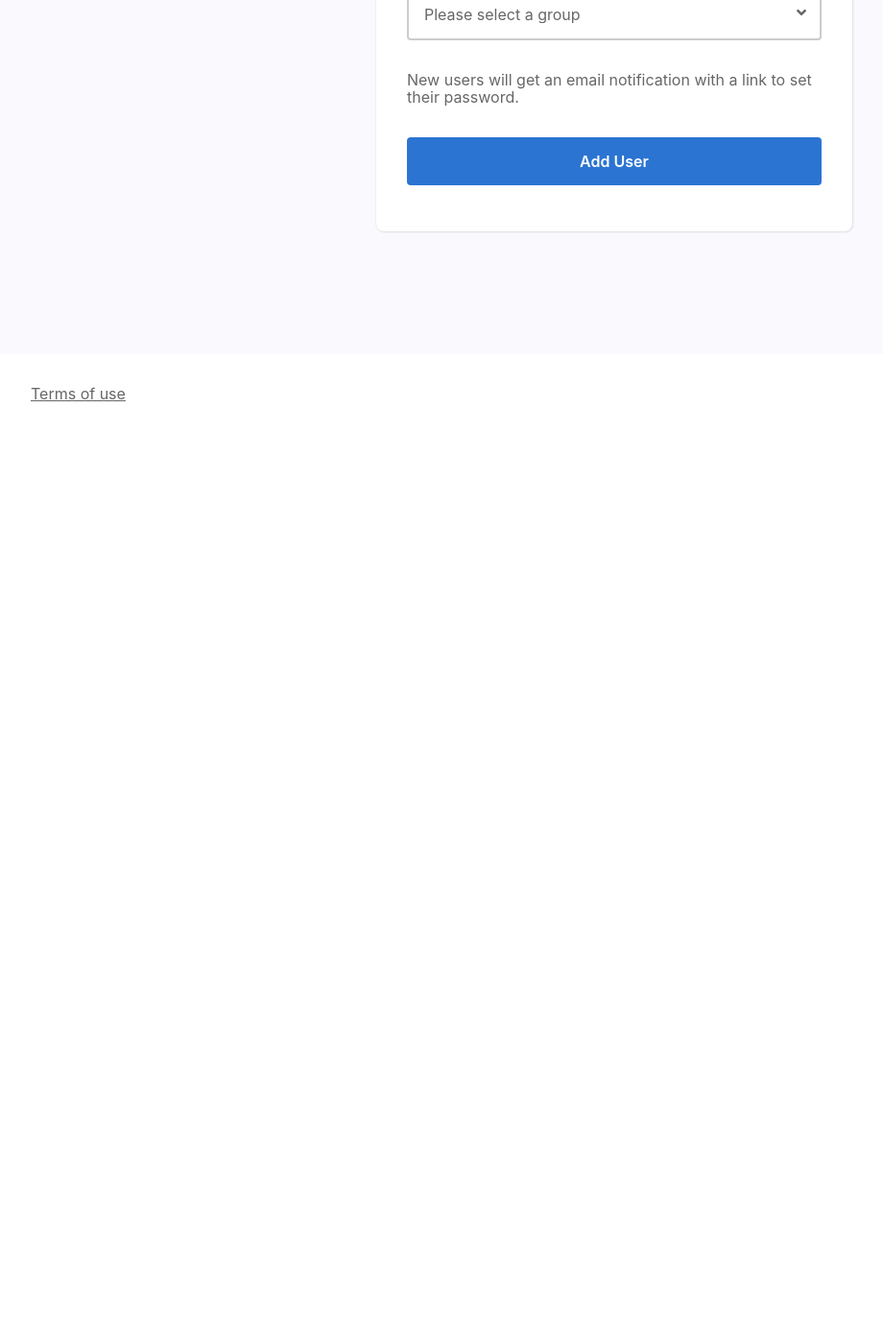
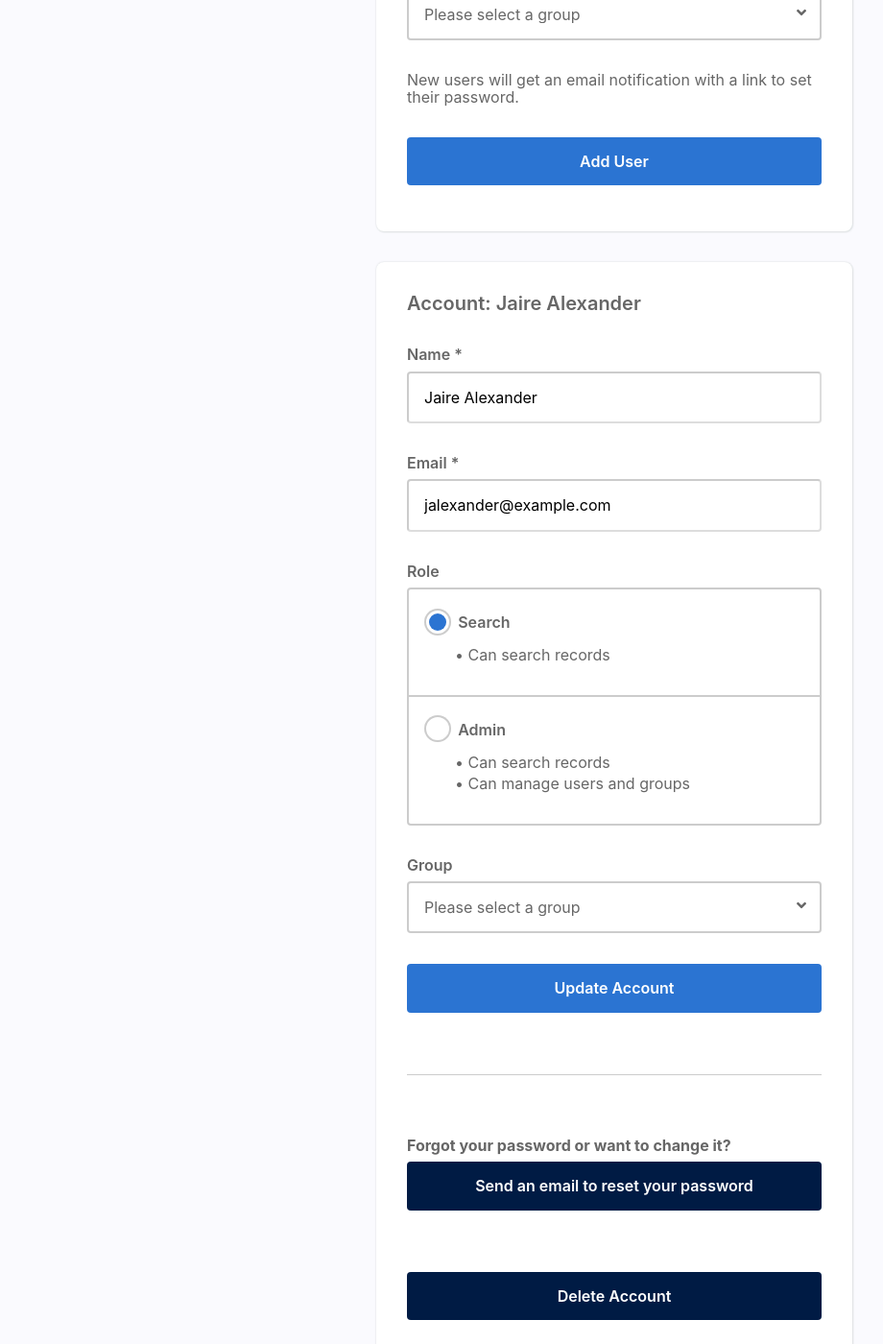
Before and after one commit to hmarcks/expunge-pdx-frontend, a Jekyll site: the page built from admin/edit-user.html, in a window 1280 px wide and 1400 px high, scrolled down 909 px. Shown: the whole window at 96% size, without its empty margins (0-920 px from the left). Built offline with Jekyll 4.4.1, drawn with Linux system fonts in a browser that asks for light colours; nearby versions of some CDN libraries; before the commit the page ends 1393 px from its top, so only the background shows below that.

Commit message:
Adds your account and edit account views

```diff
--- a/admin/edit-user.html
+++ b/admin/edit-user.html
@@ -89,14 +89,108 @@ title: Add user, edit user, your account
       </div>
 
       <div class="mb3">
-        <a
-          href="/admin"
-          class="bg-blue white bg-animate hover-bg-dark-blue fw6 br2 pv3 ph4 db w-100 tc"
-          aria-label="add-user"
-          title="add-user"
-        >
+        <button class="bg-blue white bg-animate hover-bg-dark-blue fw6 br2 pv3 ph4 db w-100 tc">
           Add User
-        </a>
+        </button>
+      </div>
+    </form>
+  </section>
+
+  <section class="cf mt4 mb3 pa3 pa4-l bg-white shadow br3">
+    <h1 class="mb4 f4 fw6">Account: Jaire Alexander</h1>
+    <form>
+      <div class="mb4">
+        <label for="name" class="db mb2 fw6">
+          Name *
+        </label>
+        <input id="name" required type="text" value="Jaire Alexander" class="w-100 pa3 br2 b--black-20" />
+      </div>
+
+      <div class="mb4">
+        <label for="email" class="db mb2 fw6">
+          Email *
+        </label>
+        <input id="email" required type="email" value="jalexander@example.com" class="w-100 pa3 br2 b--black-20" />
+      </div>
+
+      <div class="mb4">
+        <label for="role" class="db mb2 fw6">
+          Role
+        </label>
+        <div class="pl0 ml0 center ba bw1 b--black-20 br2">
+          <div class="ph3 bb bw1 b--black-20">
+            <div class="radio">
+              <input
+                type="radio"
+                id="search"
+                name="role"
+                value="search"
+                class="v-top"
+                checked
+              />
+              <label for="search" class="fw6">Search</label>
+            </div>
+            <div class="radio">
+              <p class="mt3 ml4 mb4">&bull;&nbsp;Can search records</p>
+            </div>
+          </div>
+          <div class="ph3">
+            <div class="radio">
+              <input
+                type="radio"
+                id="admin"
+                name="role"
+                value="admin"
+                class="v-top"
+              />
+              <label for="admin" class="fw6">Admin</label>
+            </div>
+            <ul class="list mt3 ml4 mb4">
+              <li class="mb1">&bull;&nbsp;Can search records</li>
+              <li class="mb1">&bull;&nbsp;Can manage users and groups</li>
+            </ul>
+          </div>
+        </div>
+      </div>
+
+      <div class="mb4">
+        <label for="group" class="db mb2 fw6">
+          Group
+        </label>
+        <div class="relative">
+          <select
+            id="group"
+            class="w-100 pa3 br2 bw1 b--black-20 input-reset bg-white black-60"
+          >
+            <option value="">Please select a group</option>
+            <option value="option1">Option 1</option>
+            <option value="option2">Option 2</option>
+            <option value="option3">Option 3</option>
+          </select>
+          <div class="absolute pa3 right-0 top-0 bottom-0 pointer-events-none">
+            <i aria-hidden="true" class="fas fa-angle-down"></i>
+          </div>
+        </div>
+      </div>
+
+      <div class="mb5">
+        <button class="bg-blue white bg-animate hover-bg-dark-blue fw6 br2 pv3 ph4 db w-100 tc">
+          Update Account
+        </button>
+      </div>
+
+      <div class="bt b--black-20 pt5 mb5">
+        <div class="mb2 fw7">Forgot your password or want to change it?</div>
+        <button
+          class="bg-navy white bg-animate hover-bg-dark-blue fw6 br2 pv3 ph4 tc w-100">
+          Send an email to reset your password
+        </button>
+      </div>
+
+      <div class="mb4">
+        <button class="bg-navy white bg-animate hover-bg-dark-red fw6 br2 pv3 ph4 tc w-100">
+          Delete Account
+        </button>
       </div>
     </form>
   </section>
```
Also changed, not shown: account/index.html (+70 -3 lines), 2 other files.
